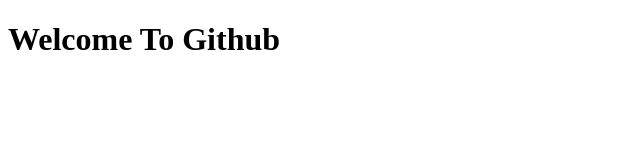
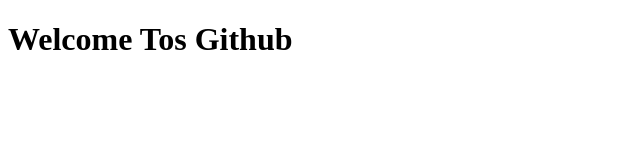
Before and after one commit to jhodel011/webdatabase2102, a plain HTML site: page index.html in a window 1280 px wide. Shown: the full height of the page, 0-640 px from the left. Drawn offline with Linux system fonts and the light colour scheme.

Commit message:
first web structure

```diff
--- a/index.html
+++ b/index.html
@@ -6,6 +6,6 @@
     <title>Document</title>
 </head>
 <body>
-    <h1>Welcome To Github</h1>
+    <h1>Welcome Tos Github</h1>
 </body>
 </html>
```
